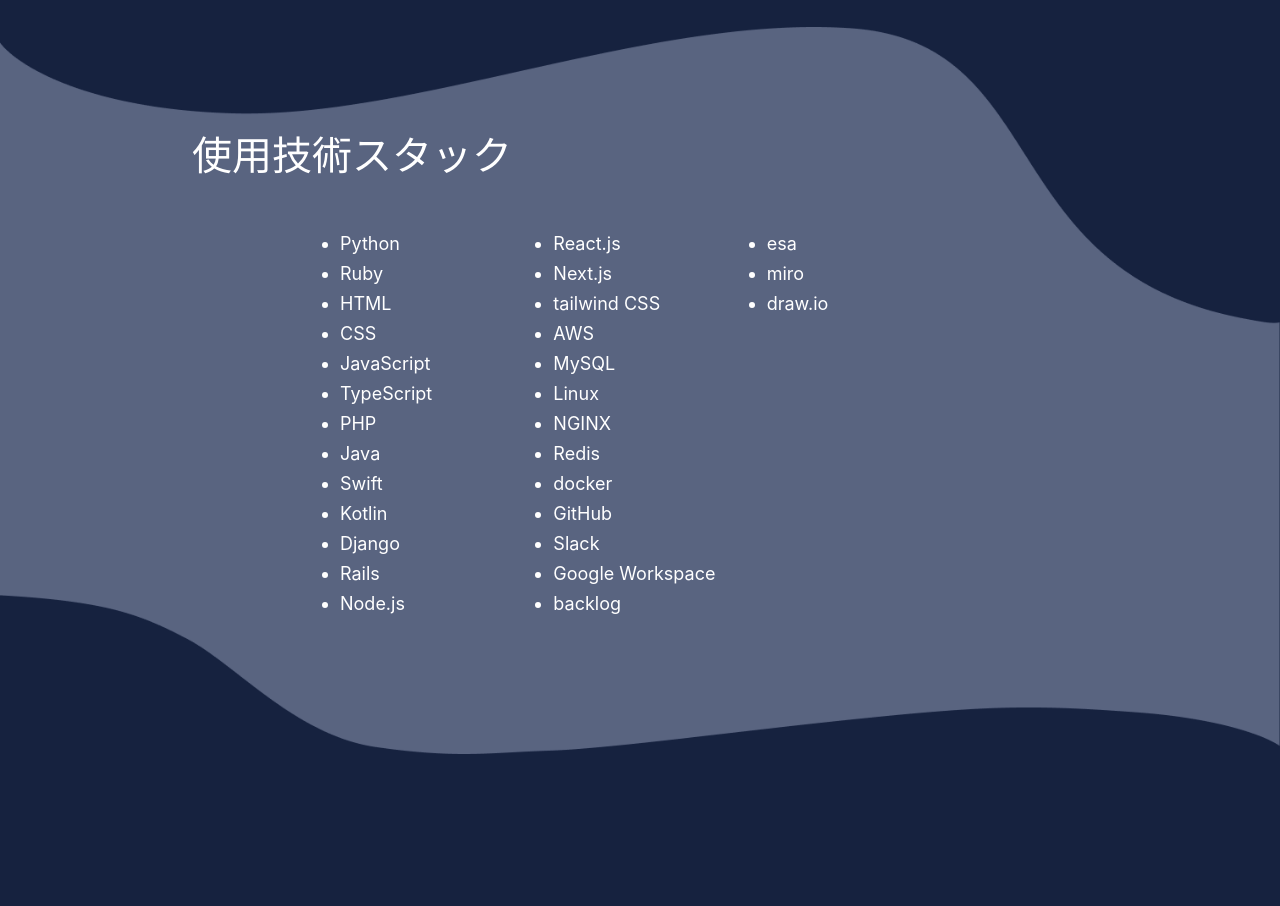
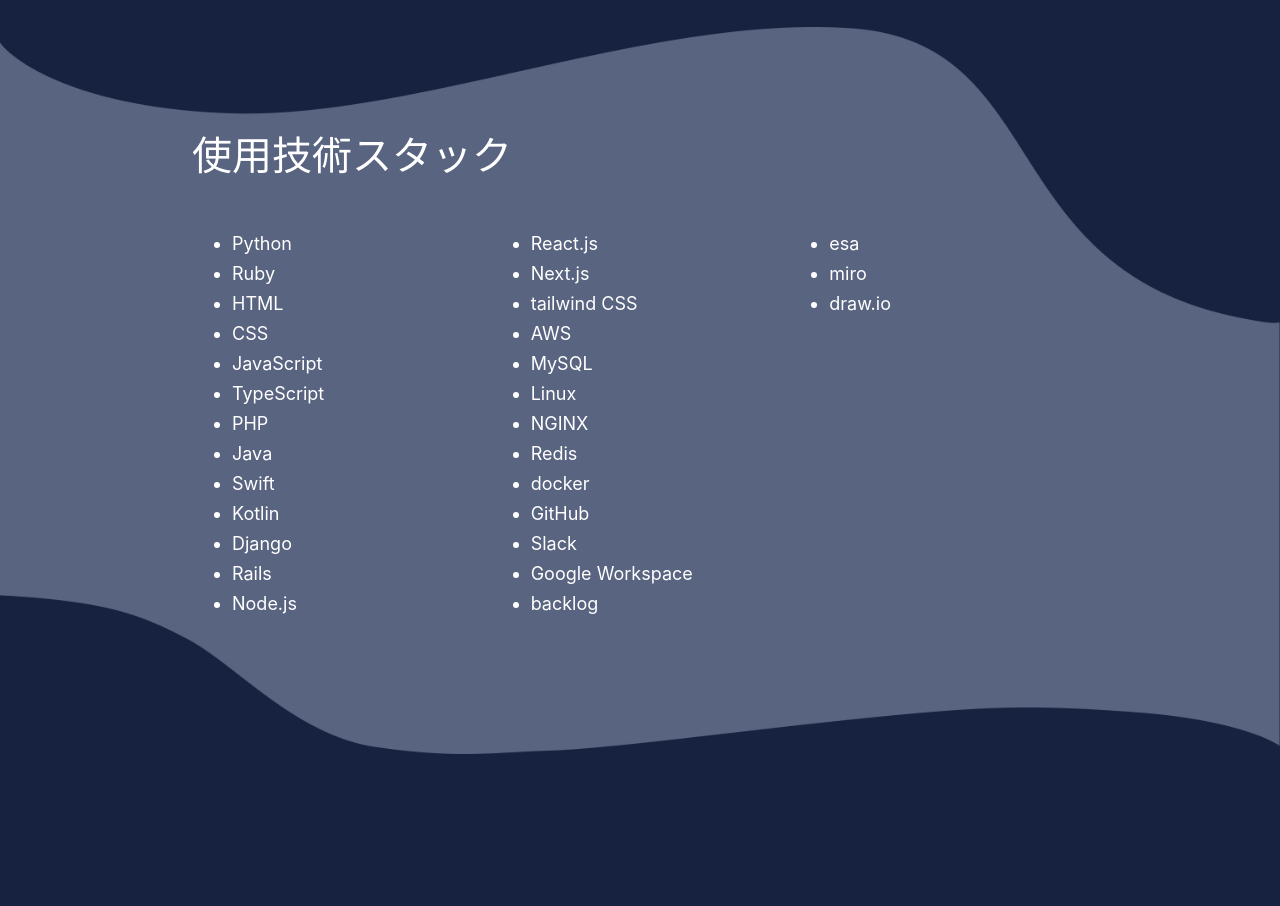
Before and after one commit to saya1104/office-area, a Next.js app: page /ProductPage in a window 1280 px wide. Shown: the part 3760-4666 px from the top of the page. Built offline with nearby package versions, Linux system fonts and the light colour scheme.

Commit message:
✨SP用のアコーディオンを作成

```diff
--- a/components/elements/ProductList.tsx
+++ b/components/elements/ProductList.tsx
@@ -1,7 +1,7 @@
 import styled from 'styled-components';
 import { tablet } from '../../styles/breakPoint';
 
-const ListStyle = styled.div`
+const PcListStyle = styled.div`
   position: absolute;
   top: 50%;
   left: 50%;
@@ -16,7 +16,7 @@
   ul{
 	margin:0 auto;
 	height:400px;
-	width:50vw;
+	width:70vw;
 	display: flex;
   flex-flow: column wrap;
   }
@@ -29,20 +29,110 @@
   `}
 `;
 
+const SpListStyle = styled.div`
+  display: none;
+  ${tablet`
+  display:block;
+  position: absolute;
+  width:90vw;
+  top: 80px;
+  margin:0 5vw;
+  ul{
+	display: flex;
+  flex-flow: column wrap;
+  }
+  p{
+	  font-size:30px;
+	  margin:0 0 20px 0 ;
+  }
+  li{
+	 line-height: 40px;
+	 width:300px;
+   font-size:25px;
+  }
+  `};
+`;
+
+const ReadMoreStyle = styled.div`
+  display: none;
+  ${tablet`
+    cursor: pointer;
+    display: flex;
+    align-items: center;
+    justify-content: space-evenly;
+    margin:0 auto;
+    align-items: center;
+    border-radius: 50px;
+    border: 0.15rem solid #ffffff;
+    width:210px;
+    height:40px;
+    p{
+      margin:0;
+      color:#ffffff;
+      font-size:20px;
+    }
+  `}
+`;
+
+const ButtonStyle = styled.div`
+  display: none;
+  ${tablet`
+    margin-bottom:5px ;
+    display:block;
+    content: '';
+    width: 13px; /* くの字を山なりに見た時、左側の長さ */
+    height: 13px; /* くの字を山なりに見た時、右側の長さ */
+    border-top: 2px solid #ffffff; /* くの字を山なりに見た時、左側の太さと色 */
+    border-right: 2px solid #ffffff; /* くの字を山なりに見た時、右側の太さと色 */
+    transform: rotate(135deg);
+    &.isOpen {
+      margin:5px 0 0 0 ;
+      transform: rotate(315deg);
+    }
+  `}
+`;
+
 type Props = {
   ListData: string[];
+  isOpenData: string[];
+  isOpen: boolean;
+  onClick: React.MouseEventHandler<HTMLDivElement>;
 };
 
 export const ProductList: React.FC<Props> = (props) => {
-  const { ListData } = props;
+  const { ListData, isOpenData, isOpen, onClick } = props;
   return (
-    <ListStyle>
+    <>
+      <PcListStyle>
         <p>使用技術スタック</p>
         <ul>
           {ListData.map((item, index) => (
             <li key={index}>{item}</li>
           ))}
+          {isOpenData.map((item, index) => (
+            <li key={index}>{item}</li>
+          ))}
         </ul>
-    </ListStyle>
+      </PcListStyle>
+      <SpListStyle>
+        <p>使用技術スタック</p>
+        <ul>
+          {ListData.map((item, index) => (
+            <li key={index}>{item}</li>
+          ))}
+          {isOpen && (
+            <>
+              {isOpenData.map((item, index) => (
+                <li key={index}>{item}</li>
+              ))}
+            </>
+          )}
+        </ul>
+        <ReadMoreStyle onClick={onClick}>
+          <p>READ MORE</p>
+          <ButtonStyle className={isOpen ? 'isOpen' : ''} />
+        </ReadMoreStyle>
+      </SpListStyle>
+    </>
   );
 };
--- a/components/templates/ProductPage/TechnologySection.tsx
+++ b/components/templates/ProductPage/TechnologySection.tsx
@@ -1,7 +1,8 @@
+import { useState } from 'react';
 import Image from 'next/image';
 import styled from 'styled-components';
 import { ListConstants } from '../../../features/domains/constants/ListConstants';
-import { sp } from '../../../styles/breakPoint';
+import { tablet } from '../../../styles/breakPoint';
 import { ProductList } from '../../elements/ProductList';
 
 const Wrapper = styled.div`
@@ -11,20 +12,31 @@
 const WavePcStyle = styled.div`
   display: block;
   z-index: -1;
-  ${sp`
+  ${tablet`
   display: none;
+  &.isOpen{
+    margin-bottom:800px;
+  }
 `}
 `;
 
 const WaveSpStyle = styled.div`
   display: none;
-  ${sp`
+  ${tablet`
+  height:650px;
   display: block;
   z-index: -1;
+  &.isOpen{
+    margin-bottom:800px;
+  }
 `}
 `;
 
 function TechnologySection() {
+  const [isOpen, setIsOpen] = useState(false);
+  const onClickAccordionToggle = () => {
+    setIsOpen(!isOpen);
+  };
   return (
     <Wrapper>
       <WavePcStyle>
@@ -40,7 +52,7 @@
           }}
         />
       </WavePcStyle>
-      <WaveSpStyle>
+      <WaveSpStyle className={isOpen ? 'isOpen' : ''}>
         <Image
           src="/assets/PRODUCT_wave_SP.png"
           alt="alful engineer recruitment"
@@ -53,7 +65,12 @@
           }}
         />
       </WaveSpStyle>
-      <ProductList ListData={ListConstants.data} />
+      <ProductList
+        ListData={ListConstants.data}
+        isOpenData={ListConstants.isOpenData}
+        onClick={onClickAccordionToggle}
+        isOpen={isOpen}
+      />
     </Wrapper>
   );
 }
--- a/features/domains/constants/ListConstants.tsx
+++ b/features/domains/constants/ListConstants.tsx
@@ -1,40 +1,30 @@
+type List = {
+  data: string[];
+  isOpenData: string[];
+};
 
-
-type List = {
-	data:string[];
-}
-
-export const ListConstants :List =
-	{
-		data:[
-			"Python",
-			"Ruby",
-			"HTML",
-			"CSS",
-			"JavaScript",
-			"TypeScript",
-			"PHP",
-			"Java",
-			"Swift",
-			"Kotlin",
-			"Django",
-			"Rails",
-			"Node.js",
-			"React.js",
-			"Next.js",
-			"tailwind CSS",
-			"AWS",
-			"MySQL",
-			"Linux",
-			"NGINX",
-			"Redis",
-			"docker",
-			"GitHub",
-			"Slack",
-			"Google Workspace",
-			"backlog",
-			"esa",
-			"miro",
-			"draw.io",
-		]
-	}
+export const ListConstants: List = {
+  data: ['Python', 'Ruby', 'HTML', 'CSS', 'JavaScript', 'TypeScript', 'PHP', 'Java', 'Swift'],
+  isOpenData: [
+    'Kotlin',
+    'Django',
+    'Rails',
+    'Node.js',
+    'React.js',
+    'Next.js',
+    'tailwind CSS',
+    'AWS',
+    'MySQL',
+    'Linux',
+    'NGINX',
+    'Redis',
+    'docker',
+    'GitHub',
+    'Slack',
+    'Google Workspace',
+    'backlog',
+    'esa',
+    'miro',
+    'draw.io',
+  ],
+};
```
Lines whose indentation alone changed are shown as unchanged.
